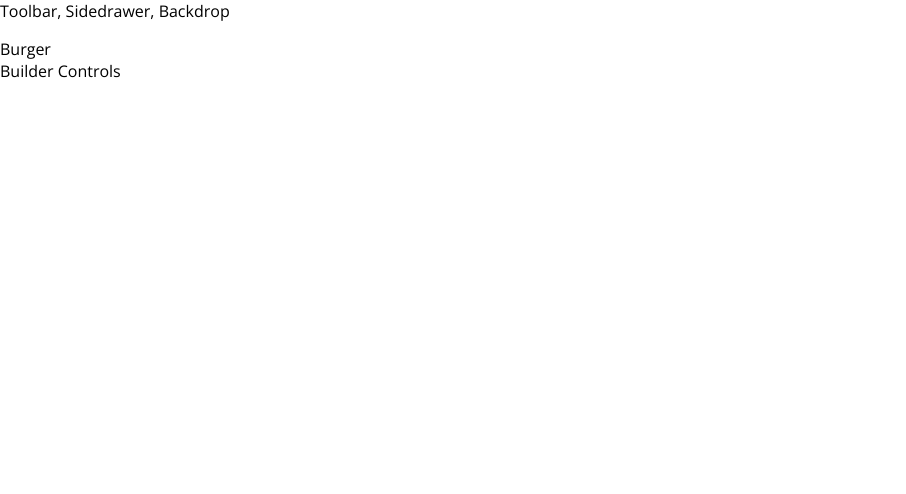
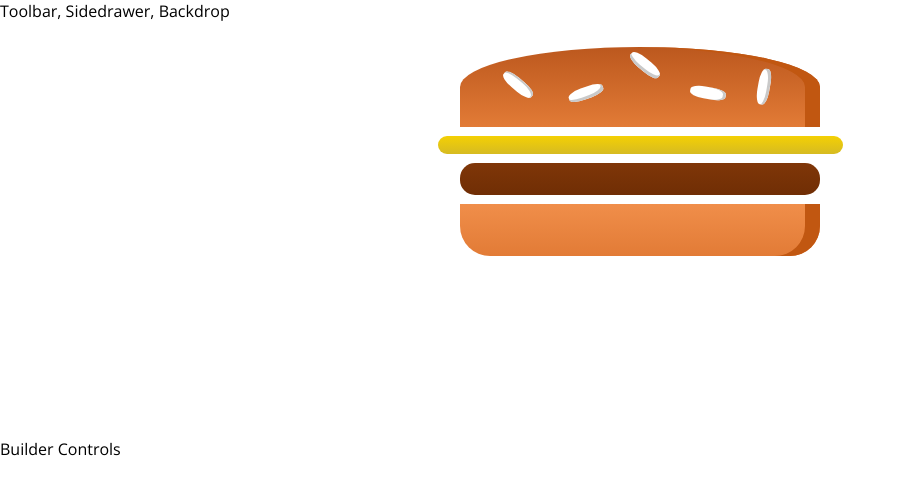
Before and after one commit to ArvindSinghRawat/Burger-Builder, a React (Create React App) app: page / in a window 1280 px wide. Shown: the top 494 px of the page, without its empty margins (0-906 px from the left). Built offline with nearby package versions, Linux system fonts and the light colour scheme.

Commit message:
Created Burger Component
- Added Hardcoded Ingredients from BurgerIngredient Component
- Added CSS for Burger size
- Added Burger to App

```diff
--- a/src/components/Burger/Burger.js
+++ b/src/components/Burger/Burger.js
@@ -0,0 +1,16 @@
+import React from 'react'
+import styles from './Burger.module.css'
+import BurgerIngredient from "./BurgerIngredient/BurgerIngredient"
+
+const burger = props => {
+    return (
+        <div className={styles.Burger}>
+            <BurgerIngredient type="bread-top"/>
+            <BurgerIngredient type="cheese"/>
+            <BurgerIngredient type="meat"/>
+            <BurgerIngredient type="bread-bottom"/>
+        </div>
+    )
+}
+
+export default burger
--- /dev/null
+++ b/src/components/Burger/Burger.module.css
@@ -0,0 +1,30 @@
+.Burger{
+    width: 100%;
+    margin: auto;
+    height: 250px;
+    overflow: scroll;
+    text-align: center;
+    font-weight: bold;
+    font-size: 1.2rem;
+}
+
+@media (min-width: 1000px) and (min-height: 700px){
+    .Burger{
+        width: 700px;
+        height: 600px;
+    }
+}
+
+@media (min-width: 500px) and (min-height: 401px){
+    .Burger{
+        width: 450px;
+        height: 400px;
+    }
+}
+
+@media (min-width: 500px) and (max-height: 400px){
+    .Burger{
+        width: 350px;
+        height: 300px;
+    }
+}
--- a/src/components/Burger/BurgerIngredient/BurgerIngredient.js
+++ b/src/components/Burger/BurgerIngredient/BurgerIngredient.js
@@ -36,7 +36,7 @@ class BurgerIngredient extends Component {
         break;
     }
 
-    return { ingredient };
+    return ingredient;
   }
 }
 
--- a/src/containers/BurgerBuilder/BurgerBuilder.js
+++ b/src/containers/BurgerBuilder/BurgerBuilder.js
@@ -1,11 +1,13 @@
 import React, { Component } from 'react'
 import Aux from '../../hoc/Auxiliary'
+import Burger from "../../components/Burger/Burger"
 
 export class BurgerBuilder extends Component {
+
     render() {
         return (
             <Aux>
-                <div>Burger</div>
+                <div><Burger /></div>
                 <div>Builder Controls</div>
             </Aux>
         )
```
